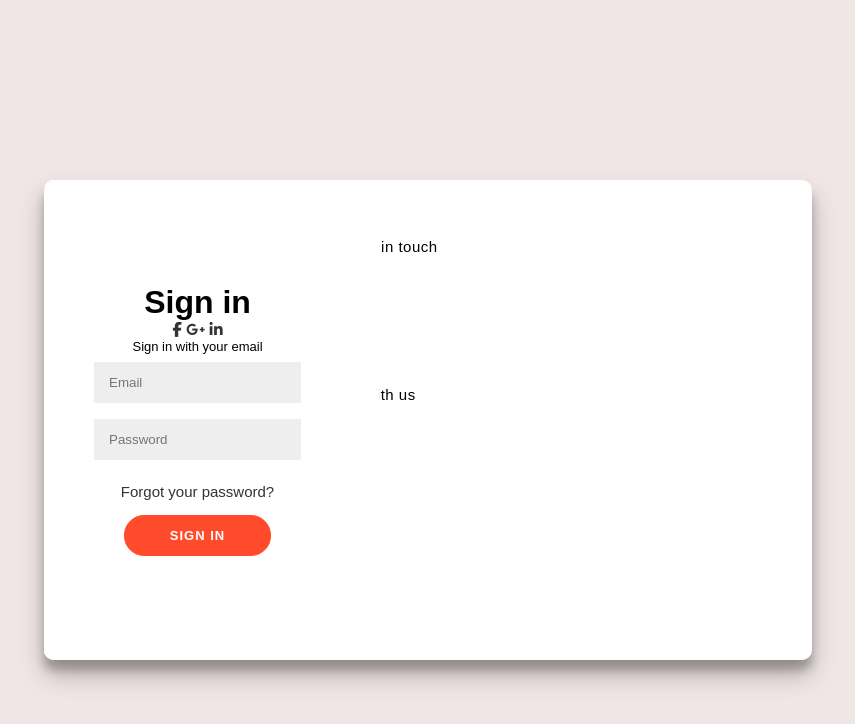
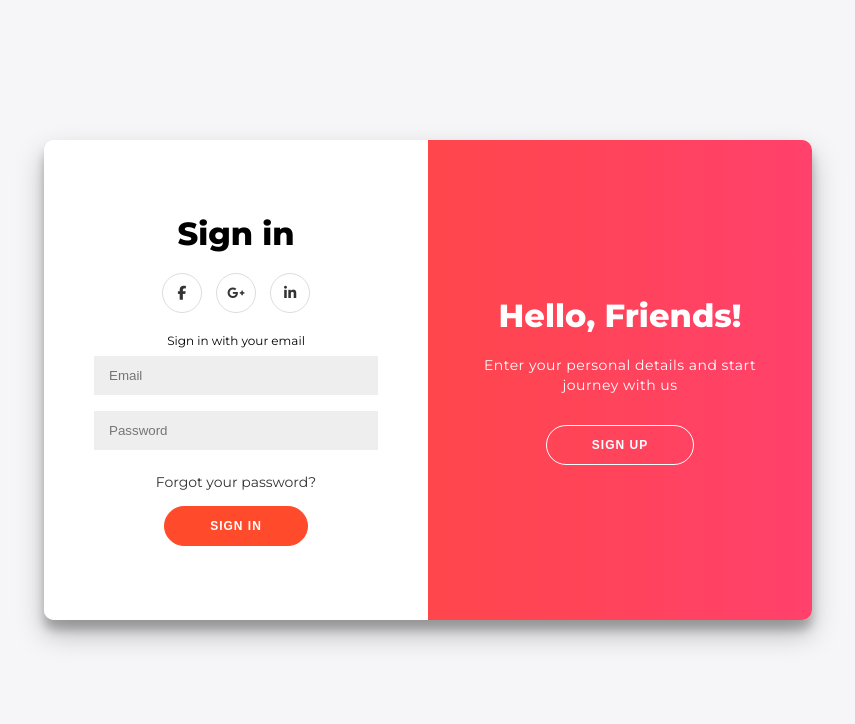
Before and after one commit to Z0yaaa/login-page, a plain HTML site: page index.html in a window 1280 px wide. Shown: the whole page, without its empty margins (212-1067 px from the left). Drawn offline with Linux system fonts and the light colour scheme; a web font is replaced by a local one.

Commit message:
update style.css

```diff
--- a/style.css
+++ b/style.css
@@ -1,18 +1,18 @@
-@import url("'https://fonts.googleapis.com/css?family=Montserrat:400,800'");
+@import url('https://fonts.googleapis.com/css?family=Montserrat:400,800');
 
 * {
 	box-sizing: border-box;
 }
 
 body {
-    background-color: #f1e6e6;
+	background: #f6f5f7;
 	display: flex;
 	justify-content: center;
 	align-items: center;
 	flex-direction: column;
-    font-family: "Montserrat", sans-serif;
+	font-family: 'Montserrat', sans-serif;
 	height: 100vh;
-    margin: 20px 0 50px;
+	margin: -20px 0 50px;
 }
 
 h1 {
@@ -20,22 +20,26 @@ h1 {
 	margin: 0;
 }
 
+h2 {
+	text-align: center;
+}
+
 p {
-    font-size: 15px;
+	font-size: 14px;
 	font-weight: 100;
+	line-height: 20px;
 	letter-spacing: 0.5px;
-    line-height: 20px;
 	margin: 20px 0 30px;
 }
 
 span {
-    font-size: 13px;
+	font-size: 12px;
 }
 
 a {
+	color: #333;
+	font-size: 14px;
 	text-decoration: none;
-    color: #333;
-    font-size: 15px;
 	margin: 15px 0;
 }
 
@@ -43,14 +47,13 @@ button {
 	border-radius: 20px;
 	border: 1px solid #FF4B2B;
 	background-color: #FF4B2B;
-    color: white;
-    font-size: 13px;
+	color: #FFFFFF;
+	font-size: 12px;
 	font-weight: bold;
 	padding: 12px 45px;
 	letter-spacing: 1px;
 	text-transform: uppercase;
 	transition: transform 80ms ease-in;
-
 }
 
 button:active {
@@ -64,13 +67,10 @@ button:focus {
 button.ghost {
 	background-color: transparent;
 	border-color: #FFFFFF;
-
-
 }
 
-
 form {
-    background-color: white;
+	background-color: #FFFFFF;
 	display: flex;
 	align-items: center;
 	justify-content: center;
@@ -80,11 +80,10 @@ form {
 	text-align: center;
 }
 
-
 input {
 	background-color: #eee;
 	border: none;
-    padding: 13px 15px;
+	padding: 12px 15px;
 	margin: 8px 0;
 	width: 100%;
 }
@@ -92,7 +91,8 @@ input {
 .container {
 	background-color: #fff;
 	border-radius: 10px;
-    box-shadow: 0 15px 25px rgba(0, 0, 0, 0.25), 0 10px 10px rgba(0,0,0,0.22);
+  	box-shadow: 0 14px 28px rgba(0,0,0,0.25),
+			0 10px 10px rgba(0,0,0,0.22);
 	position: relative;
 	overflow: hidden;
 	width: 768px;
@@ -106,3 +106,146 @@ input {
 	height: 100%;
 	transition: all 0.6s ease-in-out;
 }
+
+.sign-in-container {
+	left: 0;
+	width: 50%;
+	z-index: 2;
+}
+
+.container.right-panel-active .sign-in-container {
+	transform: translateX(100%);
+}
+
+.sign-up-container {
+	left: 0;
+	width: 50%;
+	opacity: 0;
+	z-index: 1;
+}
+
+.container.right-panel-active .sign-up-container {
+	transform: translateX(100%);
+	opacity: 1;
+	z-index: 5;
+	animation: show 0.6s;
+}
+
+@keyframes show {
+	0%, 49.99% {
+		opacity: 0;
+		z-index: 1;
+	}
+
+	50%, 100% {
+		opacity: 1;
+		z-index: 5;
+	}
+}
+
+.overlay-container {
+	position: absolute;
+	top: 0;
+	left: 50%;
+	width: 50%;
+	height: 100%;
+	overflow: hidden;
+	transition: transform 0.6s ease-in-out;
+	z-index: 100;
+}
+
+.container.right-panel-active .overlay-container{
+	transform: translateX(-100%);
+}
+
+.overlay {
+	background: #FF416C;
+	background: -webkit-linear-gradient(to right, #FF4B2B, #FF416C);
+	background: linear-gradient(to right, #FF4B2B, #FF416C);
+	background-repeat: no-repeat;
+	background-size: cover;
+	background-position: 0 0;
+	color: #FFFFFF;
+	position: relative;
+	left: -100%;
+	height: 100%;
+	width: 200%;
+  	transform: translateX(0);
+	transition: transform 0.6s ease-in-out;
+}
+
+.container.right-panel-active .overlay {
+  	transform: translateX(50%);
+}
+
+.overlay-panel {
+	position: absolute;
+	display: flex;
+	align-items: center;
+	justify-content: center;
+	flex-direction: column;
+	padding: 0 40px;
+	text-align: center;
+	top: 0;
+	height: 100%;
+	width: 50%;
+	transform: translateX(0);
+	transition: transform 0.6s ease-in-out;
+}
+
+.overlay-left {
+	transform: translateX(-20%);
+}
+
+.container.right-panel-active .overlay-left {
+	transform: translateX(0);
+}
+
+.overlay-right {
+	right: 0;
+	transform: translateX(0);
+}
+
+.container.right-panel-active .overlay-right {
+	transform: translateX(20%);
+}
+
+.social-container {
+	margin: 20px 0;
+}
+
+.social-container a {
+	border: 1px solid #DDDDDD;
+	border-radius: 50%;
+	display: inline-flex;
+	justify-content: center;
+	align-items: center;
+	margin: 0 5px;
+	height: 40px;
+	width: 40px;
+}
+
+footer {
+    background-color: #222;
+    color: #fff;
+    font-size: 14px;
+    bottom: 0;
+    position: fixed;
+    left: 0;
+    right: 0;
+    text-align: center;
+    z-index: 999;
+}
+
+footer p {
+    margin: 10px 0;
+}
+
+footer i {
+    color: red;
+}
+
+footer a {
+    color: #3c97bf;
+    text-decoration: none;
+}
```
Lines whose indentation alone changed are shown as unchanged.
